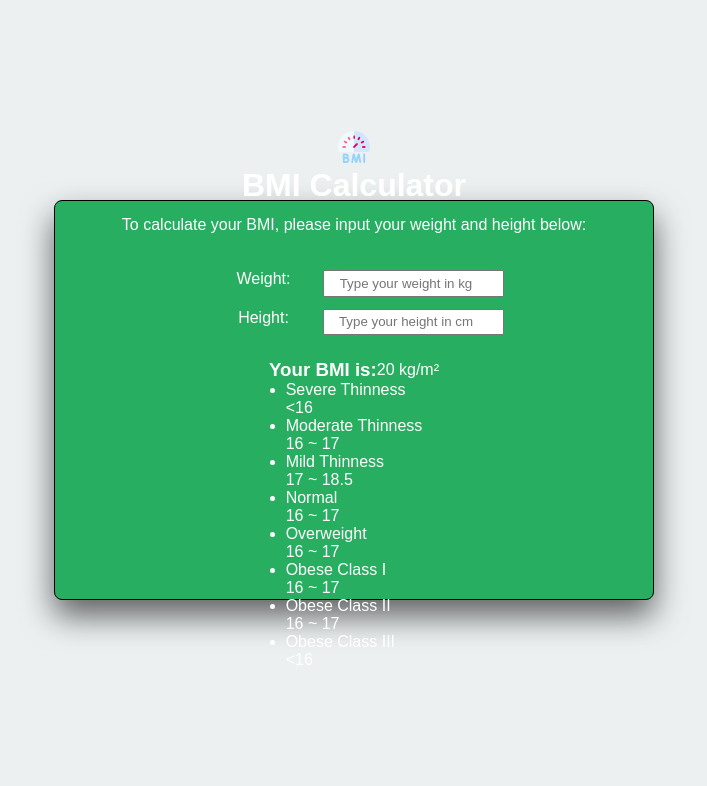
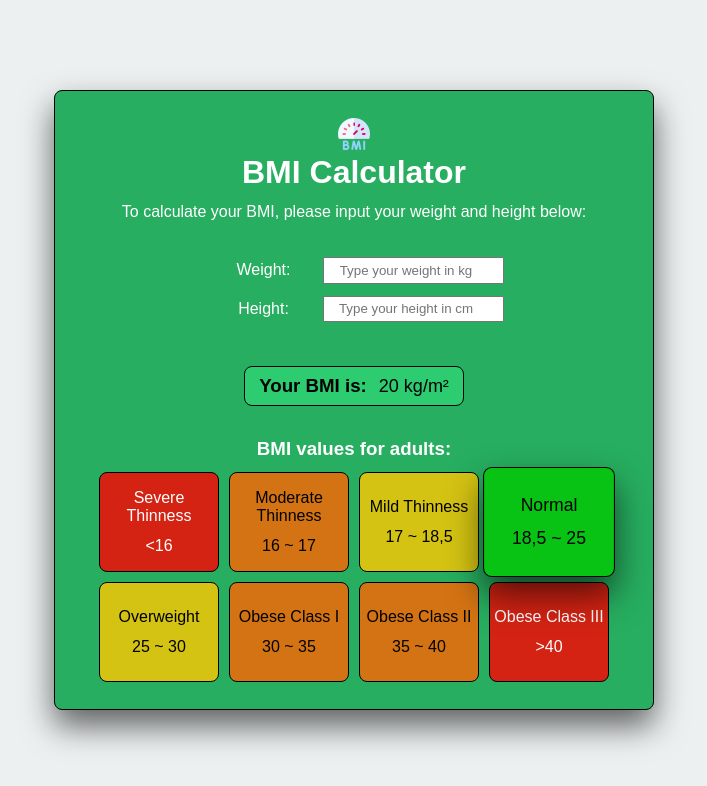
Before and after one commit to GustavoKasaki/gmk-bmi-calculator-react, a React (Vite) app: page / in a window 1280 px wide. Shown: the top 786 px of the page, without its empty margins (286-993 px from the left). Built offline with nearby package versions, Linux system fonts and the light colour scheme.

Commit message:
chore: updated components

```diff
--- a/src/components/Input/Input.scss
+++ b/src/components/Input/Input.scss
@@ -9,6 +9,7 @@
 
     label {
         margin: 0 auto;
+        line-height: 26px;
     }
 
     input {
--- a/src/components/Result/Result.scss
+++ b/src/components/Result/Result.scss
@@ -1,5 +1,77 @@
 .result {
-    margin-top: 12px;
+    margin-top: 32px;
+    height: 40px;
+    width: 220px;
+    text-align: center;
     display: flex;
     align-items: center;
+    justify-content: center;
+    gap: 12px;
+    color: black;
+    border: 1px solid black;
+    border-radius: 8px;
+    background-color: #2ecc71;
+
+    span {
+        font-size: 18px;
+    }
 }
+
+.chart {
+    margin-top: 32px;
+
+    &__title {
+        text-align: center;
+    }
+
+    &__table {
+        margin-top: 12px;
+        display: grid;
+        grid-template-columns: 1fr 1fr 1fr 1fr;
+        gap: 10px;
+        list-style: none;
+
+        &__item {
+            text-align: center;
+            display: flex;
+            flex-direction: column;
+            align-items: center;
+            justify-content: center;
+            width: 120px;
+            height: 100px;
+            padding: 32px 0;
+            background-color: red;
+            border-radius: 8px;
+            border: 1px solid black;
+
+            &:nth-child(1), &:nth-child(8) {
+                background-color: rgba(255, 0, 0, 0.8);
+            }
+
+            &:nth-child(2), &:nth-child(6), &:nth-child(7) {
+                background-color: rgba(255, 100, 0, 0.8);
+                color: black;
+            }
+
+            &:nth-child(3), &:nth-child(5) {
+                background-color: rgba(255, 200, 0, 0.8);
+                color: black;
+            }
+
+            &:nth-child(4) {
+                background-color: rgba(0, 200, 0, 0.8);
+                color: black;
+            }
+
+            p:first-child {
+                margin-bottom: 12px;
+            }
+
+            &--isActive {
+                box-shadow: 0 16px 32px rgba(0, 0, 0, 0.6);
+                transform: scale(1.1);
+                transition: all ease 0.3s;
+            }
+        }
+    }
+}
--- a/src/components/Result/Result.tsx
+++ b/src/components/Result/Result.tsx
@@ -7,40 +7,43 @@ const Result = () => {
                 <h3>Your BMI is:</h3>
                 <span>20 kg/m²</span>
             </div>
-            <ul>
-                <li>
+            <div className="chart">
+                <h3 className='chart__title'>BMI values for adults:</h3>
+                <ul className='chart__table'>
+                    <li className='chart__table__item'>
                         <p>Severe Thinness</p>
                         <p>{'<16'}</p>
                     </li>
-                <li>
+                    <li className='chart__table__item'>
                         <p>Moderate Thinness</p>
                         <p>16 ~ 17</p>
                     </li>
-                <li>
+                    <li className='chart__table__item'>
                         <p>Mild Thinness</p>
-                    <p>17 ~ 18.5</p>
+                        <p>17 ~ 18,5</p>
                     </li>
-                <li>
+                    <li className='chart__table__item chart__table__item--isActive'>
                         <p>Normal</p>
-                    <p>16 ~ 17</p>
+                        <p>18,5 ~ 25</p>
                     </li>
-                <li>
+                    <li className='chart__table__item'>
                         <p>Overweight</p>
-                    <p>16 ~ 17</p>
+                        <p>25 ~ 30</p>
                     </li>
-                <li>
+                    <li className='chart__table__item'>
                         <p>Obese Class I</p>
-                    <p>16 ~ 17</p>
+                        <p>30 ~ 35</p>
                     </li>
-                <li>
+                    <li className='chart__table__item'>
                         <p>Obese Class II</p>
-                    <p>16 ~ 17</p>
+                        <p>35 ~ 40</p>
                     </li>
-                <li>
+                    <li className='chart__table__item'>
                         <p>Obese Class III</p>
-                    <p>{'<16'}</p>
+                        <p>{'>40'}</p>
                     </li>
                 </ul>
+            </div>
         </>
     )
 }
--- a/src/components/Window.scss
+++ b/src/components/Window.scss
@@ -1,6 +1,6 @@
 .window {
     width: 600px;
-    height: 400px;
+    height: 620px;
     background-color: #27ae60;
     color: white;
     display: flex;
```
Lines whose indentation alone changed are shown as unchanged.
